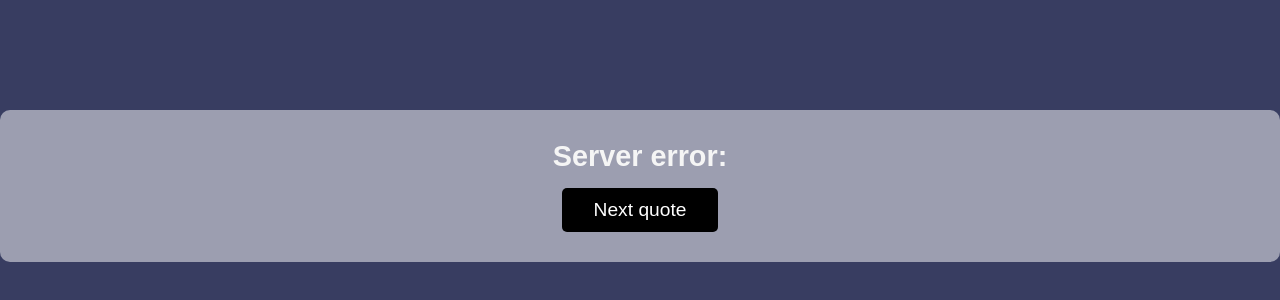
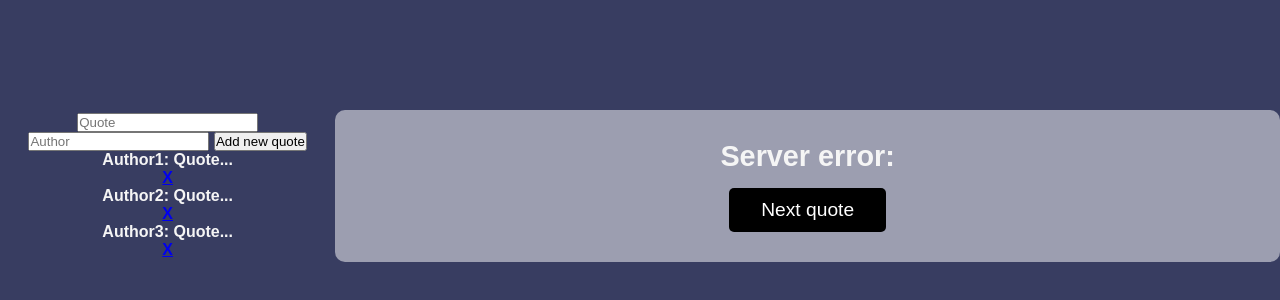
Before and after one commit to AdamCodeDesign/Quotes_app, a website: page static/index.html in a window 1280 px wide. Shown: the part 214-514 px from the top of the page. Drawn offline with Linux system fonts and the light colour scheme; no server answers.

Commit message:
added editor to html file

```diff
--- a/static/index.html
+++ b/static/index.html
@@ -7,6 +7,45 @@
     <link rel="stylesheet" href="style.css" />
   </head>
   <body>
+    <div id="lightbox">
+      <div id="editor">
+        <div class="form-container">
+          <form>
+            <input
+              type="text"
+              name=""
+              id="new-quote-text"
+              placeholder="Quote" />
+            <input
+              type="text"
+              name=""
+              id="new-quote-author"
+              placeholder="Author" />
+            <button id="add-new-quote">Add new quote</button>
+          </form>
+        </div>
+        <ul class="quotes-list">
+          <li>
+            <div class="quote-list-item">Author1: Quote...</div>
+            <div class="quote-list-item-delete">
+              <a href="#" quote-id="sdkjhfbvsjd">X</a>
+            </div>
+          </li>
+          <li>
+            <div class="quote-list-item">Author2: Quote...</div>
+            <div class="quote-list-item-delete">
+              <a href="#" quote-id="sdkjhfbvsjd">X</a>
+            </div>
+          </li>
+          <li>
+            <div class="quote-list-item">Author3: Quote...</div>
+            <div class="quote-list-item-delete">
+              <a href="#" quote-id="sdkjhfbvsjd">X</a>
+            </div>
+          </li>
+        </ul>
+      </div>
+    </div>
     <div id="quote-container" class="quote-container">
       <div class="quote-text">
         <span id="quote"></span>
```
